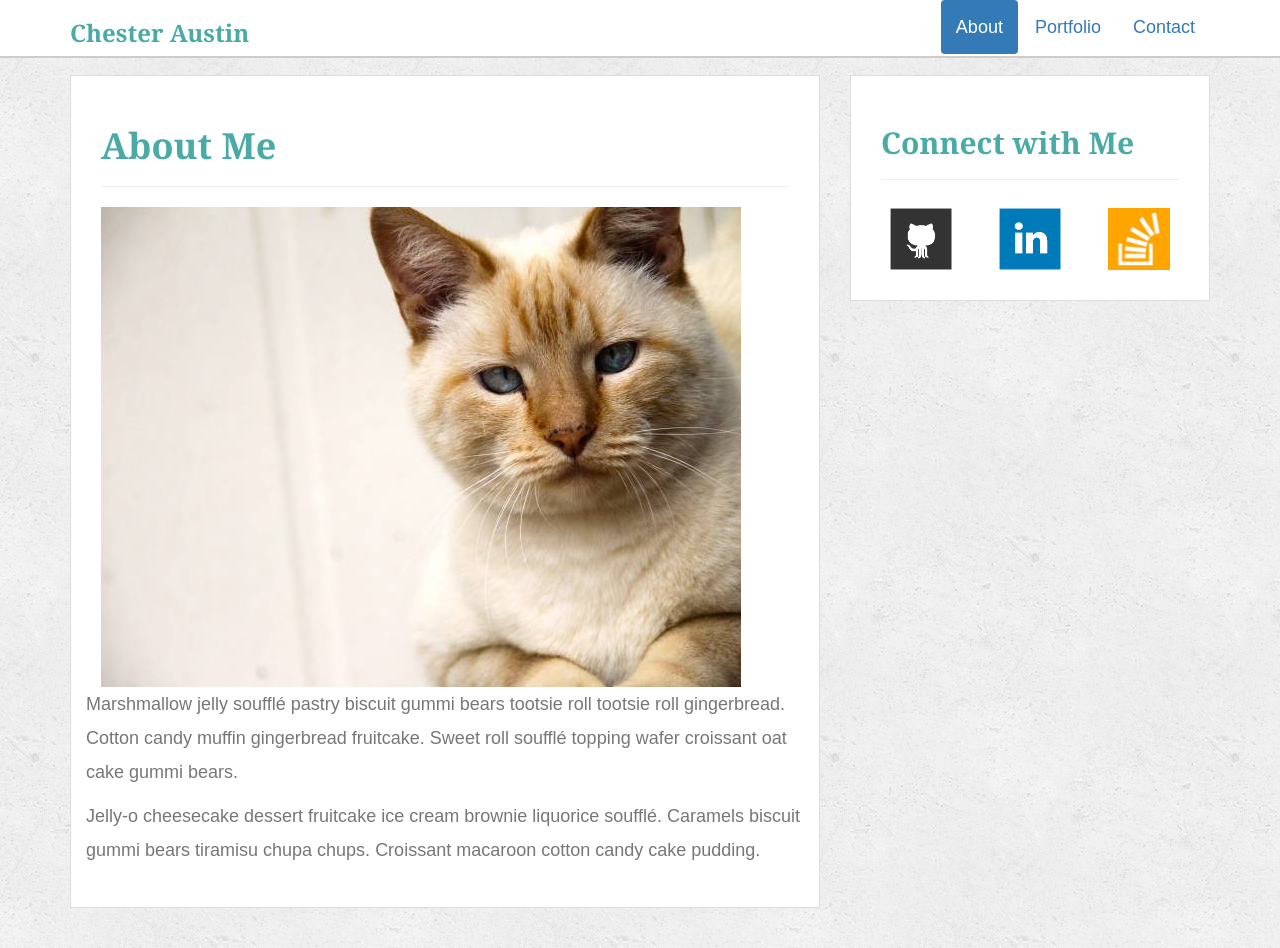
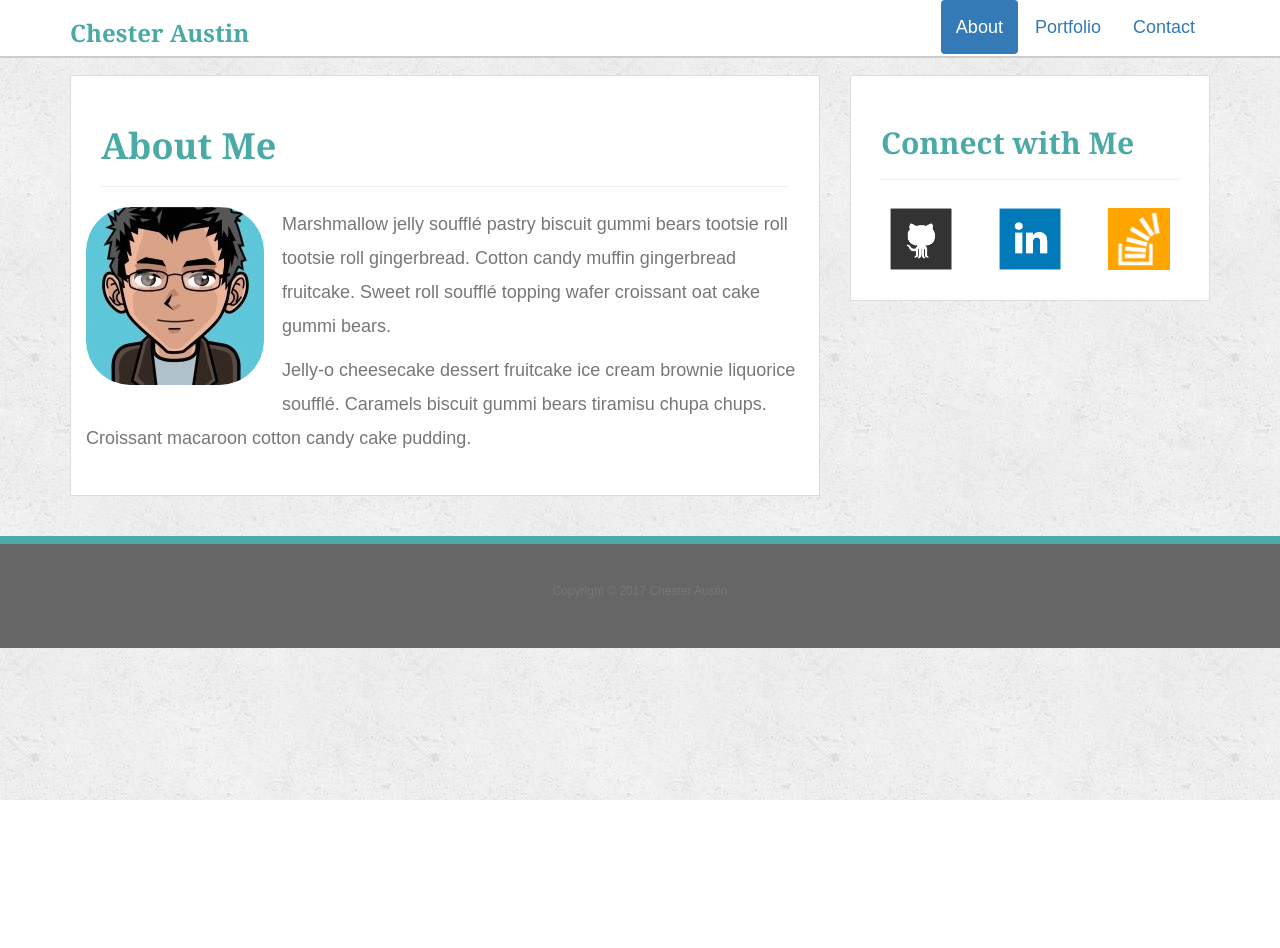
Before and after one commit to chesteraustin/Bootstrap-Portfolio, a plain HTML site: page index.html in a window 1280 px wide. Shown: the top 948 px of the page. After the commit the page ends 800 px from the top, so only its background shows below. Drawn offline with nearby package versions, Linux system fonts and the light colour scheme.

Commit message:
put avatar on portfolio

```diff
--- a/assets/css/style.css
+++ b/assets/css/style.css
@@ -53,10 +53,8 @@ h1, h2, h3 {
 	text-align: center;
 	border-top: 8px solid #4aaaa5;
 }
-/*
-#logo {
-	font-family: Georgia, Times, "Times New Roman", serif;
-	color: #fff;
-	background: #4aaaa5;
+
+#avatar {
+	margin: 0 1em 1em 0;
+	border-radius: 25%;
 }
-*/
--- a/index.html
+++ b/index.html
@@ -45,8 +45,9 @@
 			<section class="main-section content">
 				<h1>About Me</h1>
 				<hr />
-				<img src="assets/images/cat.jpg" class="auth-image img-responsive" alt="Chester Austin">
 				<div class="row">
+					<img src="assets/images/avatar.jpg" id="avatar" class="auth-image img-responsive pull-left" alt="Chester Austin">
+
 					<p>Marshmallow jelly souffl&eacute; pastry biscuit gummi bears tootsie roll tootsie roll gingerbread. Cotton candy muffin gingerbread fruitcake. Sweet roll souffl&eacute; topping wafer croissant oat cake gummi&nbsp;bears.</p>
 					<p>Jelly-o cheesecake dessert fruitcake ice cream brownie liquorice souffl&eacute;. Caramels biscuit gummi bears tiramisu chupa chups. Croissant macaroon cotton candy cake pudding.</p>
 				</div>
```
